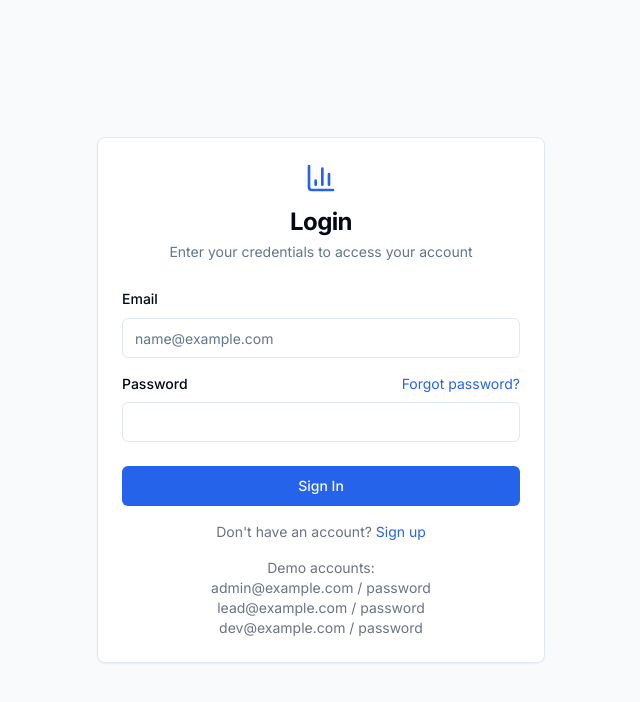
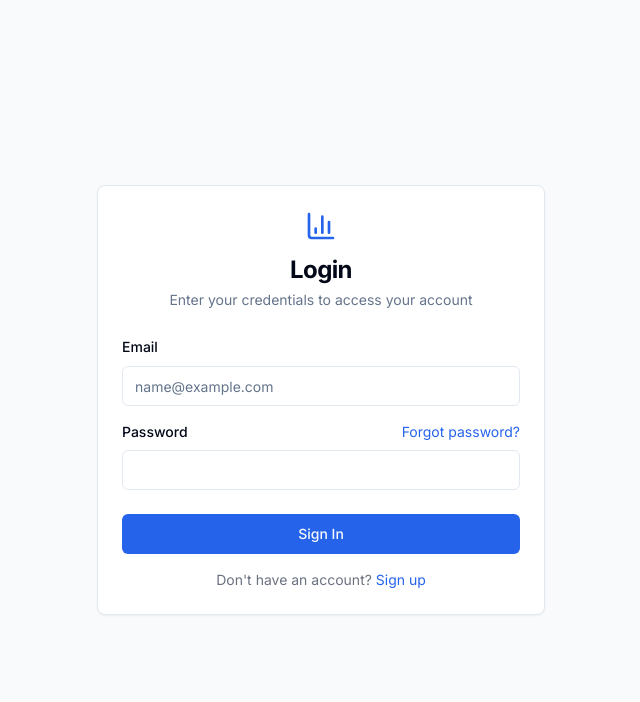
Before and after one commit to salesmayn-code/AgileCapacityTracker, a Next.js app in the folder frontend/: page /login in a window 1280 px wide. Shown: the top 702 px of the page, without its empty margins (319-959 px from the left). Built offline with nearby package versions, Linux system fonts and the light colour scheme.

Commit message:
fix(frontend): remove hardcoded demo credentials from login page

```diff
--- a/frontend/app/login/page.tsx
+++ b/frontend/app/login/page.tsx
@@ -95,12 +95,6 @@ export default function LoginPage() {
                 Sign up
               </Link>
             </p>
-            <div className="mt-4 text-center text-sm text-gray-500">
-              <p>Demo accounts:</p>
-              <p>admin@example.com / password</p>
-              <p>lead@example.com / password</p>
-              <p>dev@example.com / password</p>
-            </div>
           </CardFooter>
         </form>
       </Card>
```
